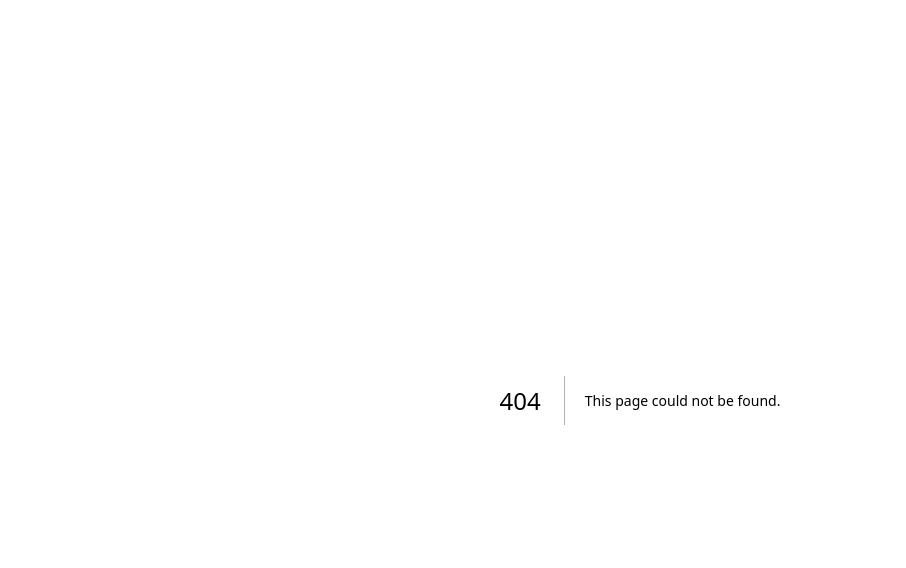
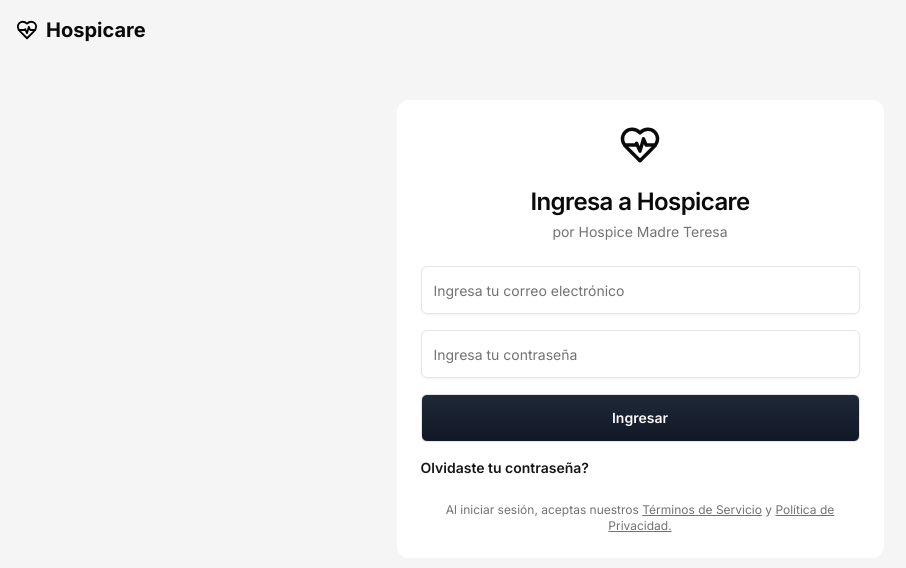
Before and after one commit to mativiaggio/hospicare, a Next.js app: page /sign-in in a window 1280 px wide. Before the commit this address had no page. Shown: the top 568 px of the page, without its empty margins (0-906 px from the left). Built offline with nearby package versions, Linux system fonts and the light colour scheme.

Commit message:
Auth Screen Development - v0.1.0

```diff
--- a/package.json
+++ b/package.json
@@ -51,6 +51,7 @@
     "react-day-picker": "^8.10.1",
     "react-dom": "^18",
     "react-hook-form": "^7.53.1",
+    "react-icons": "^5.3.0",
     "react-resizable-panels": "^2.1.4",
     "recharts": "^2.13.0",
     "sonner": "^1.5.0",
--- /dev/null
+++ b/src/app/(auth)/layout.tsx
@@ -0,0 +1,25 @@
+import Image from "next/image";
+
+interface AuthLayuotProps {
+  children: React.ReactNode;
+}
+
+const AuthLayuot = ({ children }: AuthLayuotProps) => {
+  return (
+    <main className="bg-neutral-100 min-h-screen">
+      <div className="mx-auto max-w-screen-2xl p-4">
+        <div className="flex justify-between items-center">
+            <span className="flex items-center gap-2">
+            <Image src={"/logo.svg"} height={22} width={22} alt="Logo" />
+            <h1 className="font-bold text-xl">Hospicare</h1>
+            </span>
+        </div>
+        <div className="flex flex-col items-center justify-center pt-4 md:pt-14">
+          {children}
+        </div>
+      </div>
+    </main>
+  );
+};
+
+export default AuthLayuot;
--- /dev/null
+++ b/src/app/(auth)/sign-in/page.tsx
@@ -0,0 +1,12 @@
+"use client";
+import { SignInCard } from "@/features/auth/components/sign-in-card";
+
+const SignInPage = () => {
+  return (
+    <div>
+      <SignInCard />
+    </div>
+  );
+};
+
+export default SignInPage;
--- /dev/null
+++ b/src/app/(auth)/sign-up/page.tsx
@@ -0,0 +1,5 @@
+const SignUpPage = () => {
+  return <div>Sign Up Page</div>;
+};
+
+export default SignUpPage;
--- a/src/app/layout.tsx
+++ b/src/app/layout.tsx
@@ -1,20 +1,12 @@
+import { cn } from "@/lib/utils";
 import type { Metadata } from "next";
-import localFont from "next/font/local";
+import { Inter } from "next/font/google";
 import "./globals.css";
 
-const geistSans = localFont({
-  src: "./fonts/GeistVF.woff",
-  variable: "--font-geist-sans",
-  weight: "100 900",
-});
-const geistMono = localFont({
-  src: "./fonts/GeistMonoVF.woff",
-  variable: "--font-geist-mono",
-  weight: "100 900",
-});
+const inter = Inter({ subsets: ["latin"] });
 
 export const metadata: Metadata = {
-  title: "Create Next App",
+  title: "Hospicare",
   description: "Generated by create next app",
 };
 
@@ -25,11 +17,7 @@ export default function RootLayout({
 }>) {
   return (
     <html lang="en">
-      <body
-        className={`${geistSans.variable} ${geistMono.variable} antialiased`}
-      >
-        {children}
-      </body>
+      <body className={cn(inter.className, "antialiased min-h-screen")}>{children}</body>
     </html>
   );
 }
--- /dev/null
+++ b/src/components/dotted-separator.tsx
@@ -0,0 +1,45 @@
+import { cn } from "@/lib/utils";
+
+interface DottedSeparatorProps {
+  className?: string;
+  color?: string;
+  height?: string;
+  dotSize?: string;
+  gapSize?: string;
+  direction?: "horizontal" | "vertical";
+}
+
+export const DottedSeparator = ({
+  className,
+  color = "#d4d4d8",
+  height = "2px",
+  dotSize = "2px",
+  gapSize = "6px",
+  direction = "horizontal",
+}: DottedSeparatorProps) => {
+  const isHorizontal = direction === "horizontal";
+
+  return (
+    <div
+      className={cn(
+        isHorizontal
+          ? "w-full flex items-center"
+          : "h-full flex flex-col items-center",
+        className
+      )}>
+      <div
+        className={isHorizontal ? "flex-grow" : "flex-grow-0"}
+        style={{
+          width: isHorizontal ? "100%" : height,
+          height: isHorizontal ? height : "100%",
+          backgroundImage: `radial-gradient(circle, ${color} 25%, transparent 25%)`,
+          backgroundSize: isHorizontal
+            ? `${parseInt(dotSize) + parseInt(gapSize)}px ${height}`
+            : `${height} ${parseInt(dotSize) + parseInt(gapSize)}px`,
+          backgroundRepeat: isHorizontal ? "repeat-x" : "repeat-y",
+          backgroundPosition: "center",
+        }}
+      />
+    </div>
+  );
+};
--- /dev/null
+++ b/src/features/auth/components/sign-in-card.tsx
@@ -0,0 +1,122 @@
+import { Button } from "@/components/ui/button";
+import {
+    Card,
+    CardContent,
+    CardDescription,
+    CardFooter,
+    CardHeader,
+    CardTitle,
+} from "@/components/ui/card";
+import {
+    Form,
+    FormControl,
+    FormField,
+    FormItem,
+    FormMessage,
+} from "@/components/ui/form";
+import { Input } from "@/components/ui/input";
+import { zodResolver } from "@hookform/resolvers/zod";
+import { HeartPulse } from "lucide-react";
+import Link from "next/link";
+import { useForm } from "react-hook-form";
+import { z } from "zod";
+
+const formSchema = z.object({
+  email: z.string().trim().min(1, "Campo obligatorio").email(),
+  password: z.string().min(1, "Ingresa la contraseña"),
+});
+
+export const SignInCard = () => {
+  const form = useForm<z.infer<typeof formSchema>>({
+    resolver: zodResolver(formSchema),
+    defaultValues: {
+      email: "",
+      password: "",
+    },
+  });
+
+  const onSubmit = (values: z.infer<typeof formSchema>) => {
+    console.log({values});
+  };
+  return (
+    <>
+      <Card className="w-full h-full md:w-[487px] border-none shadow-none">
+        <CardHeader className="space-y-1">
+          <div className="flex items-center justify-center mb-4">
+            <HeartPulse size={42} />
+          </div>
+          <CardTitle className="text-2xl text-center">
+            Ingresa a Hospicare
+          </CardTitle>
+          <CardDescription className="text-center">
+            por Hospice Madre Teresa
+          </CardDescription>
+        </CardHeader>
+        <CardContent className="space-y-4">
+          <Form {...form}>
+            <form onSubmit={form.handleSubmit(onSubmit)} className="space-y-4">
+              <FormField
+                name="email"
+                control={form.control}
+                render={({ field }) => (
+                  <FormItem>
+                    <FormControl>
+                      <Input
+                        {...field}
+                        type="email"
+                        placeholder="Ingresa tu correo electrónico"
+                      />
+                    </FormControl>
+                    <FormMessage />
+                  </FormItem>
+                )}
+              />
+
+              <FormField
+                name="password"
+                control={form.control}
+                render={({ field }) => (
+                  <FormItem>
+                    <FormControl>
+                      <Input
+                        {...field}
+                        type="password"
+                        placeholder="Ingresa tu contraseña"
+                      />
+                    </FormControl>
+                    <FormMessage />
+                  </FormItem>
+                )}
+              />
+
+              <Button disabled={false} size={"lg"} className="w-full">
+                Ingresar
+              </Button>
+            </form>
+          </Form>
+          <div className="flex items-center justify-between">
+            <div className="text-sm">
+              <Link
+                href="#"
+                className="font-semibold text-primary hover:text-primary/80 hover:underline">
+                Olvidaste tu contraseña?
+              </Link>
+            </div>
+          </div>
+        </CardContent>
+        <CardFooter className="flex justify-center">
+          <p className="text-xs text-center text-muted-foreground">
+            Al iniciar sesión, aceptas nuestros{" "}
+            <a href="#" className="underline hover:text-primary">
+              Términos de Servicio
+            </a>{" "}
+            y{" "}
+            <a href="#" className="underline hover:text-primary">
+              Política de Privacidad.
+            </a>
+          </p>
+        </CardFooter>
+      </Card>
+    </>
+  );
+};
```
Also changed, not shown: public/logo.svg (added), 1 other file (tests, documents, lock files or other folders).
